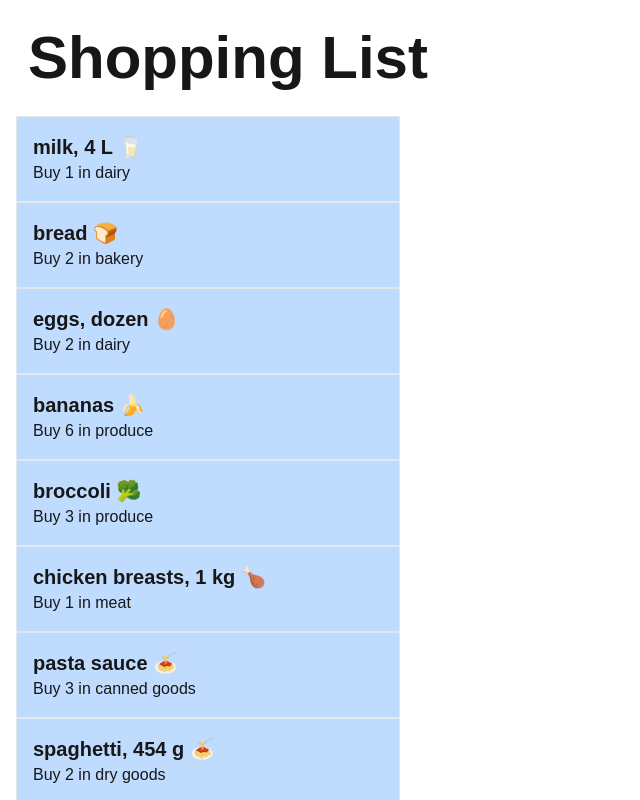
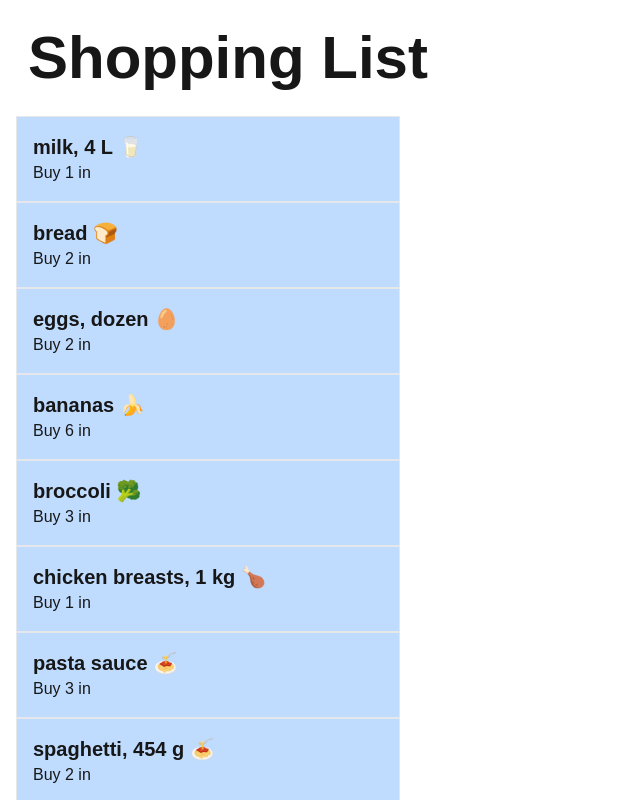
Before and after one commit to HuongNguyen0828/cprg306-assignments, a Next.js app: page /week-3 in a window 1280 px wide. Shown: the top 800 px of the page, without its empty margins (0-640 px from the left). Built offline with nearby package versions, Linux system fonts and the light colour scheme.

Commit message:
Import Item from "./item.js"
adding prop Item from item.js into itemList.js

```diff
--- /dev/null
+++ b/app/demos/increment.js
@@ -0,0 +1,18 @@
+"use client";
+import { useState } from "react"; // Keep track outside component
+
+
+export default function Counter() {
+    const [count, setCount] = useState(0);
+
+    const increment = () => setCount(count + 1);
+
+
+    return (
+        <div>
+            <p>Counter: {count}</p>
+            <button onClick={increment}>Increment</button>
+
+        </div>
+    )
+}
--- /dev/null
+++ b/app/demos/page.js
@@ -0,0 +1,10 @@
+import Counter  from "./increment.js";
+
+export default function Page() {
+    return (
+      <main>
+        <h1>Demo</h1>
+        <Counter/>
+      </main>
+    );
+  }
--- a/app/page.js
+++ b/app/page.js
@@ -6,6 +6,7 @@ export default function Page() {
       <ul className="underline underline-offset-1">
         <li><Link href="/week-2">Week 2</Link></li>
         <li><Link href="/week-3">Week 3</Link></li>
+        <li><Link href="/week-4">Week 4</Link></li>
       </ul>
     </main>
   );
--- a/app/week-3/item-list.js
+++ b/app/week-3/item-list.js
@@ -65,8 +65,7 @@ export default function ItemList() {
             {items.map((item, index) => (
             <section key={index}>
                 <div  className="w-96 p-4 bg-blue-200 border">
-                    <p className=" text-xl font-bold" >{item.name}</p>
-                    <p>Buy {item.quantity} in {item.category}</p>
+                <Item name={item.name} quantity={item.quantity} category={item.cater}></Item>
                 </div>
             </section>
             ))}
--- a/app/week-3/item.js
+++ b/app/week-3/item.js
@@ -2,9 +2,8 @@ export default function Item({name, quantity, category})
 {
     return (
         <ul>
-            <li>{name}</li>
-            <li>{quantity}</li>
-            <li>{category}</li>
+            <p className=" text-xl font-bold">{name}</p>
+            <p>Buy {quantity} in {category}</p>
         </ul>
     );
 }
--- a/app/week-3/page.js
+++ b/app/week-3/page.js
@@ -1,4 +1,4 @@
-import ItemList from "./item-list";
+import ItemList from "./item-list.js";
 
 export default function Page() {
     return (
```
Also changed, not shown: app/week-4/page.js (added), 1 other file (tests, documents, lock files or other folders).
